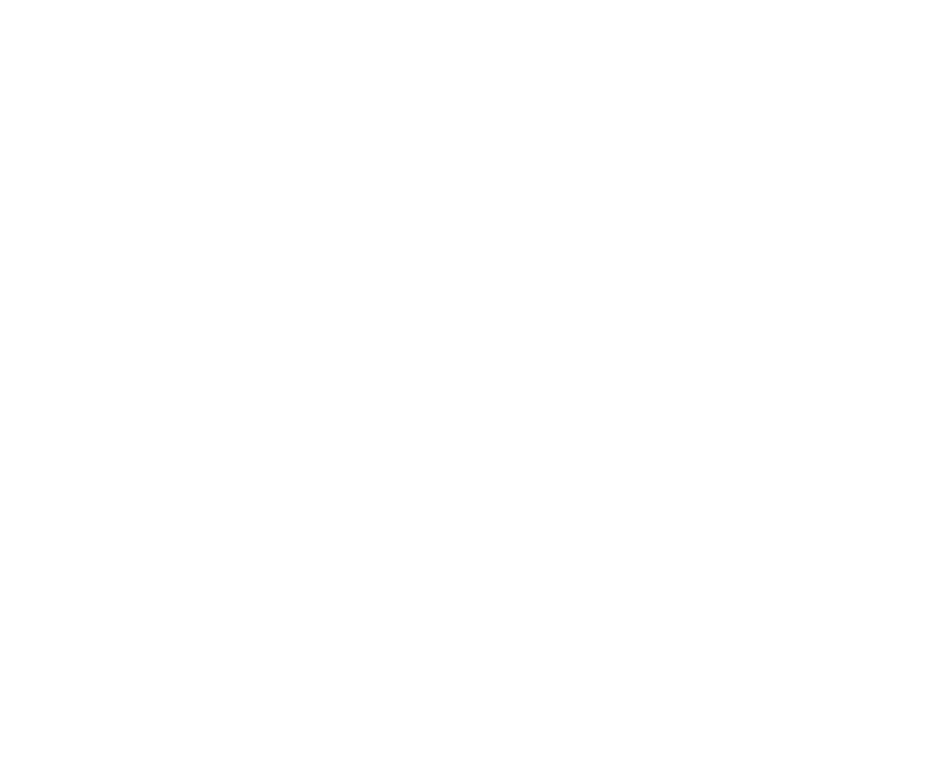
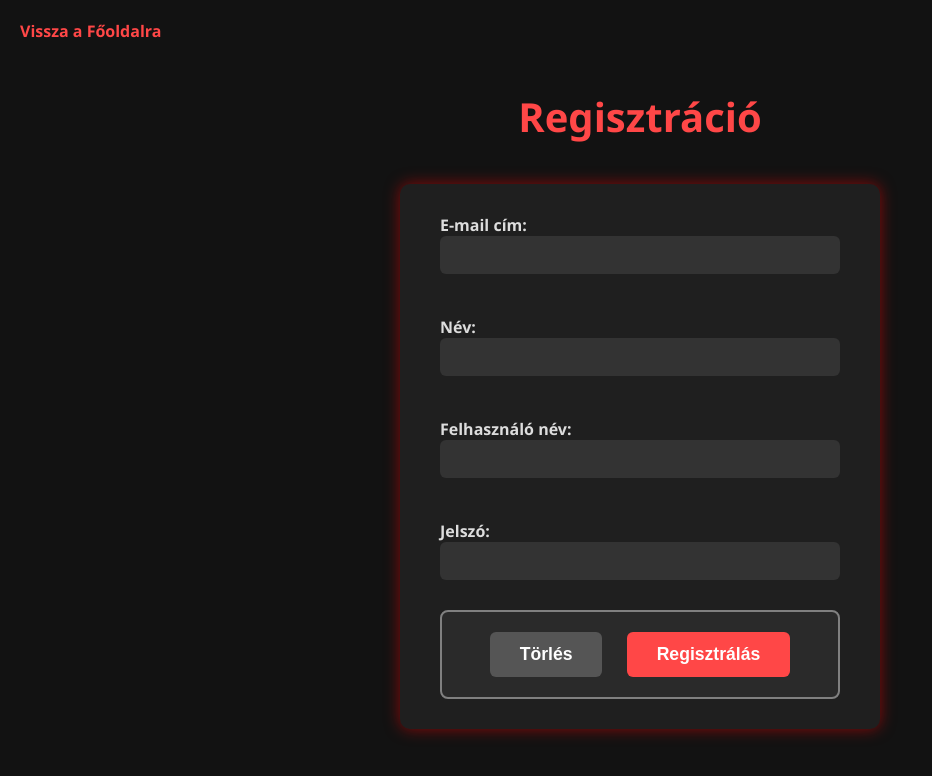
Before and after one commit to szaboszinti/2025_09_25_Semantic_elements, a plain HTML site: page reg.html in a window 1280 px wide. Shown: the whole page, without its empty margins (0-932 px from the left). Drawn offline with Linux system fonts and the light colour scheme.

Commit message:
sokminden

```diff
--- /dev/null
+++ b/reg.css
@@ -0,0 +1,108 @@
+/* Alap beállítások */
+body {
+    margin: 0;
+    padding: 0;
+    font-family: 'Segoe UI', Tahoma, Geneva, Verdana, sans-serif;
+    background-color: #121212;
+    color: #f0f0f0;
+}
+
+/* Link a főoldalra */
+a {
+    color: #ff4747;
+    text-decoration: none;
+    font-weight: bold;
+    display: inline-block;
+    margin: 20px;
+    transition: color 0.3s ease;
+}
+
+a:hover {
+    color: #ff0000;
+}
+
+/* Címsor */
+h1 {
+    color: #ff4747;
+    font-size: 2.5em;
+    margin-bottom: 40px;
+}
+
+/* Form kerete és középre igazítása */
+form {
+    max-width: 400px;
+    margin: 0 auto 50px auto;
+    background-color: #1f1f1f;
+    padding: 30px 40px;
+    border-radius: 10px;
+    box-shadow: 0 0 15px rgba(255, 0, 0, 0.5);
+}
+
+/* Label és input elrendezése */
+label {
+    display: block;
+    margin-bottom: 20px;
+    font-weight: bold;
+    color: #ddd;
+}
+
+/* Input mezők stílusa */
+input[type="email"],
+input[type="text"],
+input[type="password"] {
+    width: 100%;
+    padding: 10px 15px;
+    font-size: 1em;
+    border: none;
+    border-radius: 6px;
+    background-color: #333;
+    color: #eee;
+    box-sizing: border-box;
+    transition: background-color 0.3s ease, box-shadow 0.3s ease;
+}
+
+input[type="email"]:focus,
+input[type="text"]:focus,
+input[type="password"]:focus {
+    outline: none;
+    background-color: #444;
+    box-shadow: 0 0 8px #ff4747;
+    color: #fff;
+}
+
+/* Gombokat tartalmazó div */
+div {
+    text-align: center;
+    border: 2px solid grey;
+    padding: 20px;
+    border-radius: 8px;
+    margin-top: 30px;
+    background-color: #2a2a2a;
+}
+
+/* Gombok stílusa */
+button {
+    background-color: #ff4747;
+    color: #fff;
+    border: none;
+    padding: 12px 30px;
+    margin: 0 10px;
+    font-size: 1.1em;
+    font-weight: bold;
+    border-radius: 6px;
+    cursor: pointer;
+    transition: background-color 0.3s ease;
+}
+
+button:hover {
+    background-color: #ff0000;
+}
+
+/* Reset gomb külön stílusa */
+button[type="reset"] {
+    background-color: #555;
+}
+
+button[type="reset"]:hover {
+    background-color: #777;
+}
--- a/reg.html
+++ b/reg.html
@@ -4,8 +4,36 @@
     <meta charset="UTF-8">
     <meta name="viewport" content="width=device-width, initial-scale=1.0">
     <title>Regisztráció</title>
+    <link rel="stylesheet" href="reg.css">
 </head>
 <body>
-    <a href="index.html"></a>
+    <a href="index.html">Vissza a Főoldalra</a>
+    <h1 style="text-align: center;">Regisztráció</h1>
+    <form method="post" action="https://httpbin.org/post">
+        <label> E-mail cím:
+            <input type="email" name="email" maxlength="40" required>
+        </label>
+        <br>
+        <label>Név:
+            <input type="text" name="Name" maxlength="20" required>
+        </label>
+        <br>
+        <label>Felhasználó név:
+            <input type="text" name="Felhasználó" maxlength="20" required>
+        </label>
+        <br>
+        <label>Jelszó:
+            <input type="password" name="password" minlength="8" required>
+        </label>
+
+
+        <div style="text-align: center; ">
+        <button type="reset">Törlés</button>
+        <button type="submit">Regisztrálás</button>
+        </div>
+
+
+    </form>
+
 </body>
 </html>
--- a/style.css
+++ b/style.css
@@ -31,6 +31,11 @@ nav {
     background-color: #2a2a2a;
     padding: 10px;
     text-align: center;
+
+}
+
+nav ul{
+    list-style: none;
 }
 
 nav a {
```
Also changed, not shown: index.html (+21 -5 lines).
